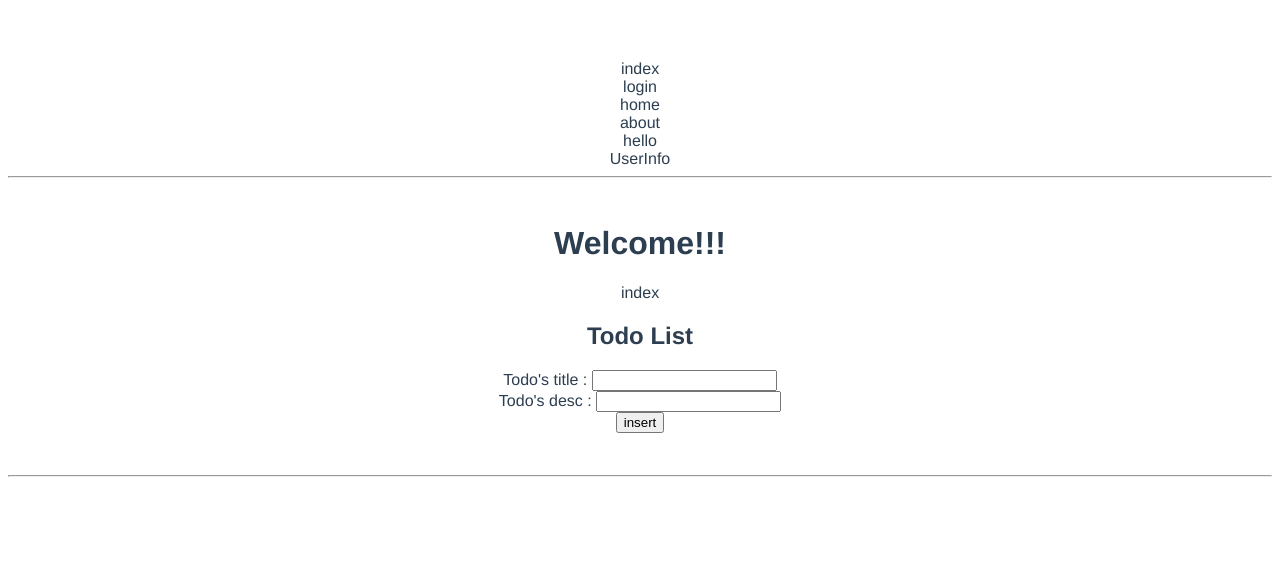
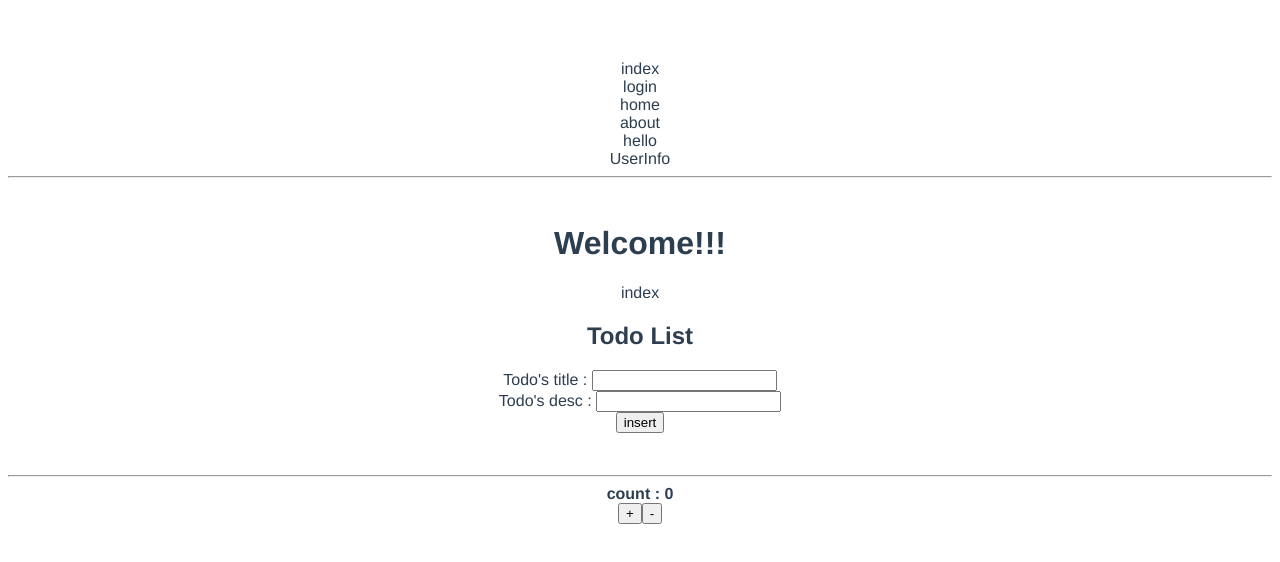
Before and after one commit to SinYongJu/vue-til, a Vue app in the folder vue-cli/: page / in a window 1280 px wide. Shown: the top 562 px of the page. Built offline with nearby package versions, Linux system fonts and the light colour scheme.

Commit message:
Add CountComponent

```diff
--- a/vue-cli/src/App.vue
+++ b/vue-cli/src/App.vue
@@ -11,10 +11,13 @@
     <router-view></router-view>
     <br>
     <hr>
+    <CountComponent />
   </div>
 </template>
 
 <script>
+import CountComponent from './components/CountComponent'
+
 export default {
   name: 'App',
   computed:{
@@ -26,6 +29,9 @@ export default {
       return Math.floor(Math.random(20) * 10)
     }
   },
+  components : {
+    CountComponent
+  }
 
 }
 </script>
--- /dev/null
+++ b/vue-cli/src/components/CountComponent.vue
@@ -0,0 +1,32 @@
+<template>
+  <div id="CountComponent">
+    <strong>count : {{ count }}</strong>
+    <button v-on:click="increase">+</button>
+    <button v-on:click="decrease">-</button>
+  </div>
+</template>
+
+<script>
+export default {
+  name: 'CountComponent',
+  data: function() {
+    return {
+      count: 0
+    }
+  },
+  methods: {
+    increase() {
+      this.count = ++this.count
+    },
+    decrease() {
+      this.count = --this.count
+    }
+  }
+}
+</script>
+
+<style>
+#CountComponent strong {
+  display: block;
+}
+</style>
```
